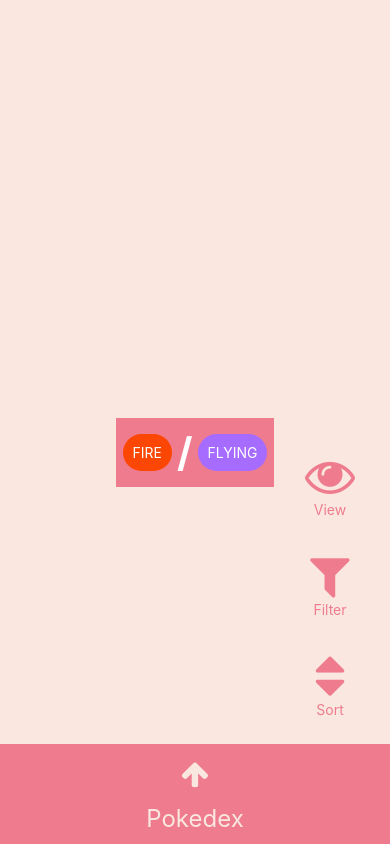
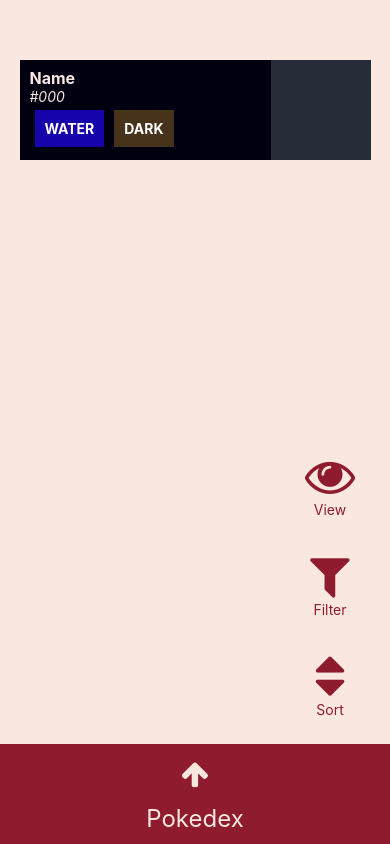
Before and after one commit to samronning/Pokedexterous, a React Native app: screen / in a window 390 px wide. Shown: the top 844 px of the page. Built offline with nearby package versions, Linux system fonts and the light colour scheme.

Commit message:
update colors add db

```diff
--- a/App.tsx
+++ b/App.tsx
@@ -33,9 +33,10 @@
         ...commonstyles.centeredView,
         backgroundColor: colors.light,
         paddingTop: 60,
+        width: "100%",
       }}
     >
-      <View>
+      <View style={{ flex: 1, width: "100%" }}>
         <DisplayPage page={page} />
       </View>
       <OverlayMenu page={page} />
--- a/colors.tsx
+++ b/colors.tsx
@@ -1,5 +1,5 @@
 const colors = {
-  primary: "#ef7c8e",
+  primary: "#8f1c2e",
   light: "#fae8e0",
   dark: "#d8a7b1",
   secondary: "#b6e2d3",
@@ -7,7 +7,7 @@
   darkText: "#000000",
   errorText: "#ff0000",
   white: "#ffffff",
-  black: "#000000",
+  black: "#000011",
 };
 
 const alpha = (
--- a/components/Menu/NavigationList.tsx
+++ b/components/Menu/NavigationList.tsx
@@ -29,7 +29,7 @@
   ) => {
     const { title, icon } = navigationProp;
     return (
-      <View style={{ margin: 10 }}>
+      <View style={{ margin: 10 }} key={title}>
         <IconButton
           onPress={() => {
             onItemSelection(title);
--- a/components/Pokedex/Entry.tsx
+++ b/components/Pokedex/Entry.tsx
@@ -1,14 +1,44 @@
 import TypeRender from "../Type/TypeRender";
-import { View } from "react-native";
-import colors from "../../colors";
+import PokemonSprite from "./PokemonSprite";
+import { View, Text, StyleSheet } from "react-native";
+import colors, { alpha } from "../../colors";
+import sizes from "../../sizes";
 
 type PokedexEntry = { name: string };
 const Entry = (props: { pokedexEntry: PokedexEntry }) => {
   const { pokedexEntry } = props;
   return (
-    <View style={{ padding: 10, backgroundColor: colors.primary }}>
-      <TypeRender typeName1="fire" typeName2="flying" />
+    <View style={styles.entryContainer}>
+      <View style={styles.dataContainer}>
+        <Text style={styles.pokemonName}>Name</Text>
+        <Text style={styles.pokemonDexNumber}>#000</Text>
+        <TypeRender typeName1="water" typeName2="dark" />
+      </View>
+      <PokemonSprite pokemonSpriteId={1} />
     </View>
   );
 };
+
+const styles = StyleSheet.create({
+  pokemonName: {
+    color: colors.light,
+    fontWeight: "bold",
+    fontSize: sizes.fonts.medium,
+  },
+  pokemonDexNumber: {
+    color: colors.light,
+    fontStyle: "italic",
+  },
+  dataContainer: {
+    alignItems: "flex-start",
+    paddingHorizontal: 10,
+  },
+  entryContainer: {
+    backgroundColor: colors.black,
+    flexDirection: "row",
+    justifyContent: "space-between",
+    alignItems: "center",
+  },
+});
+
 export default Entry;
--- /dev/null
+++ b/components/Pokedex/PokemonSprite.tsx
@@ -0,0 +1,16 @@
+import { View, Image } from "react-native";
+import colors, { alpha } from "../../colors";
+const PokemonSprite = ({ pokemonSpriteId }: { pokemonSpriteId: number }) => {
+  return (
+    <View>
+      <Image
+        style={{
+          width: 100,
+          height: 100,
+          backgroundColor: alpha("secondary", "thin"),
+        }}
+      />
+    </View>
+  );
+};
+export default PokemonSprite;
--- a/components/Type/TypeRender.tsx
+++ b/components/Type/TypeRender.tsx
@@ -1,6 +1,7 @@
 import types from "./Types";
 import { View, Text } from "react-native";
 import colors from "../../colors";
+import sizes from "../../sizes";
 
 type TypeName = keyof typeof types;
 type TypeBoxProps = { typeName: TypeName; secondary?: boolean };
@@ -12,13 +13,20 @@
         backgroundColor: types[typeName].color,
         margin: 5,
         padding: 10,
-        borderRadius: 20,
         alignContent: "center",
         justifyContent: "center",
         alignItems: "center",
       }}
     >
-      <Text style={{ color: colors.white }}>{typeName.toUpperCase()}</Text>
+      <Text
+        style={{
+          color: types[typeName].darkText ? colors.black : colors.white,
+          fontSize: sizes.fonts.small,
+          fontWeight: "bold",
+        }}
+      >
+        {typeName.toUpperCase()}
+      </Text>
     </View>
   );
 };
@@ -36,11 +44,6 @@
       }}
     >
       <TypeBox typeName={typeName1} />
-      {typeName2 && (
-        <Text style={{ fontSize: 40, fontWeight: "bold", color: colors.white }}>
-          /
-        </Text>
-      )}
       {typeName2 && <TypeBox typeName={typeName2} />}
     </View>
   );
--- a/components/Type/Types.tsx
+++ b/components/Type/Types.tsx
@@ -1,21 +1,21 @@
 const types = {
-  fire: { color: "#fc4603" },
-  grass: { color: "#22b44c" },
-  water: { color: "#1703ab" },
-  normal: { color: "#6b6b6b" },
-  flying: { color: "#a66bff" },
-  fighting: { color: "#991900" },
-  fairy: { color: "#ff6bd5" },
-  ground: { color: "#784411" },
-  steel: { color: "#adadad" },
-  dark: { color: "#47321c" },
-  dragon: { color: "#7e00a1" },
-  electric: { color: "#fffb00" },
-  ghost: { color: "#6200b8" },
-  bug: { color: "#68de40" },
-  psychic: { color: "#e300aa" },
-  rock: { color: "#8a6f57" },
-  ice: { color: "#4de7ff" },
-  poison: { color: "#bc00d1" },
+  fire: { color: "#F08030", darkText: true },
+  grass: { color: "#78C850", darkText: true },
+  water: { color: "#1703ab", darkText: false },
+  normal: { color: "#A8A878", darkText: true },
+  flying: { color: "#A890F0", darkText: true },
+  fighting: { color: "#991900", darkText: false },
+  fairy: { color: "#ff6bd5", darkText: true },
+  ground: { color: "#784411", darkText: false },
+  steel: { color: "#adadad", darkText: true },
+  dark: { color: "#47321c", darkText: false },
+  dragon: { color: "#7e00a1", darkText: false },
+  electric: { color: "#fffb00", darkText: true },
+  ghost: { color: "#6200b8", darkText: false },
+  bug: { color: "#68de40", darkText: true },
+  psychic: { color: "#e300aa", darkText: true },
+  rock: { color: "#B8A038", darkText: true },
+  ice: { color: "#4de7ff", darkText: true },
+  poison: { color: "#9c0091", darkText: false },
 };
 export default types;
--- a/screens/Pokedex.tsx
+++ b/screens/Pokedex.tsx
@@ -6,7 +6,13 @@
 const Pokedex = () => {
   const [pokemonData, setPokemonData] = useState({});
   return (
-    <View style={commonstyles.centeredView}>
+    <View
+      style={{
+        flex: 1,
+        width: "100%",
+        alignItems: "center",
+      }}
+    >
       <EntryRender />
     </View>
   );
--- a/sizes.tsx
+++ b/sizes.tsx
@@ -4,5 +4,10 @@
     medium: 50,
     large: 80,
   },
+  fonts: {
+    small: 14,
+    medium: 16,
+    large: 24,
+  },
 };
 export default sizes;
```
Also changed, not shown: 1 other file (tests, documents, lock files or other folders).
